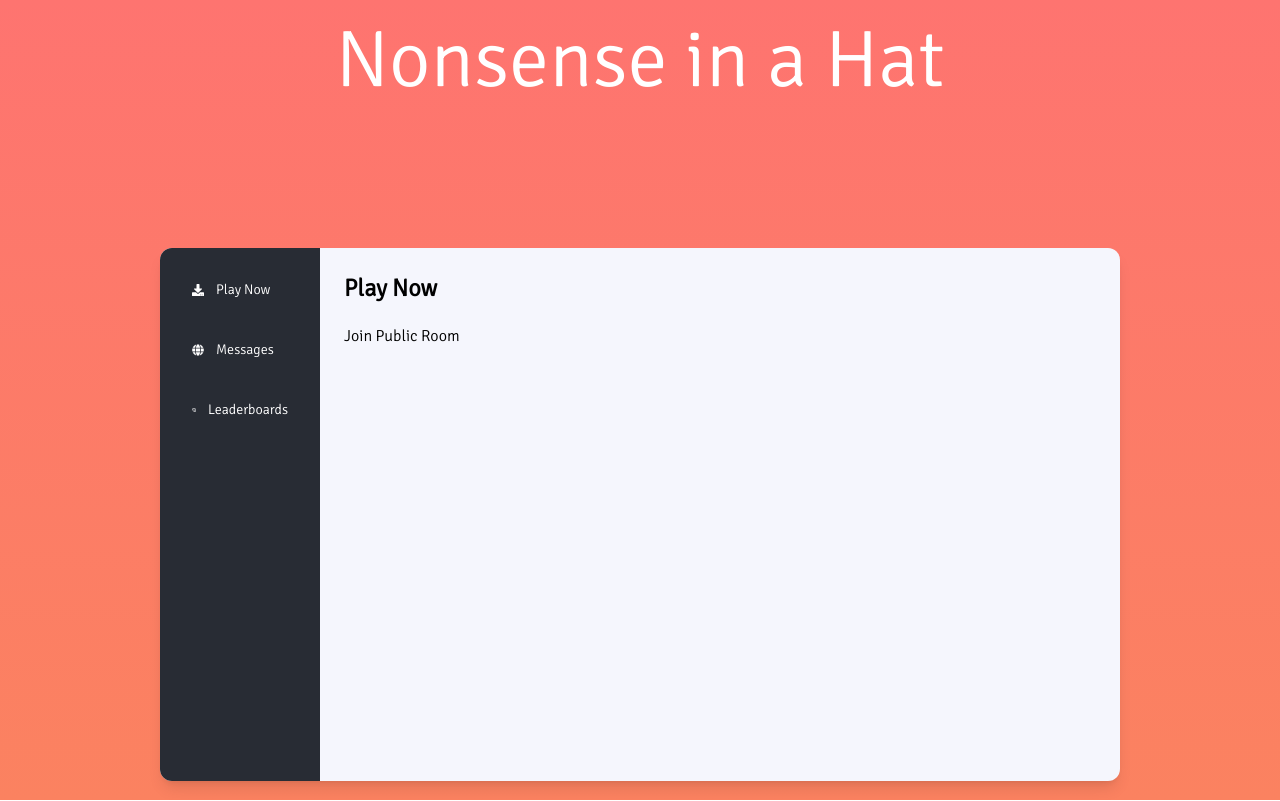
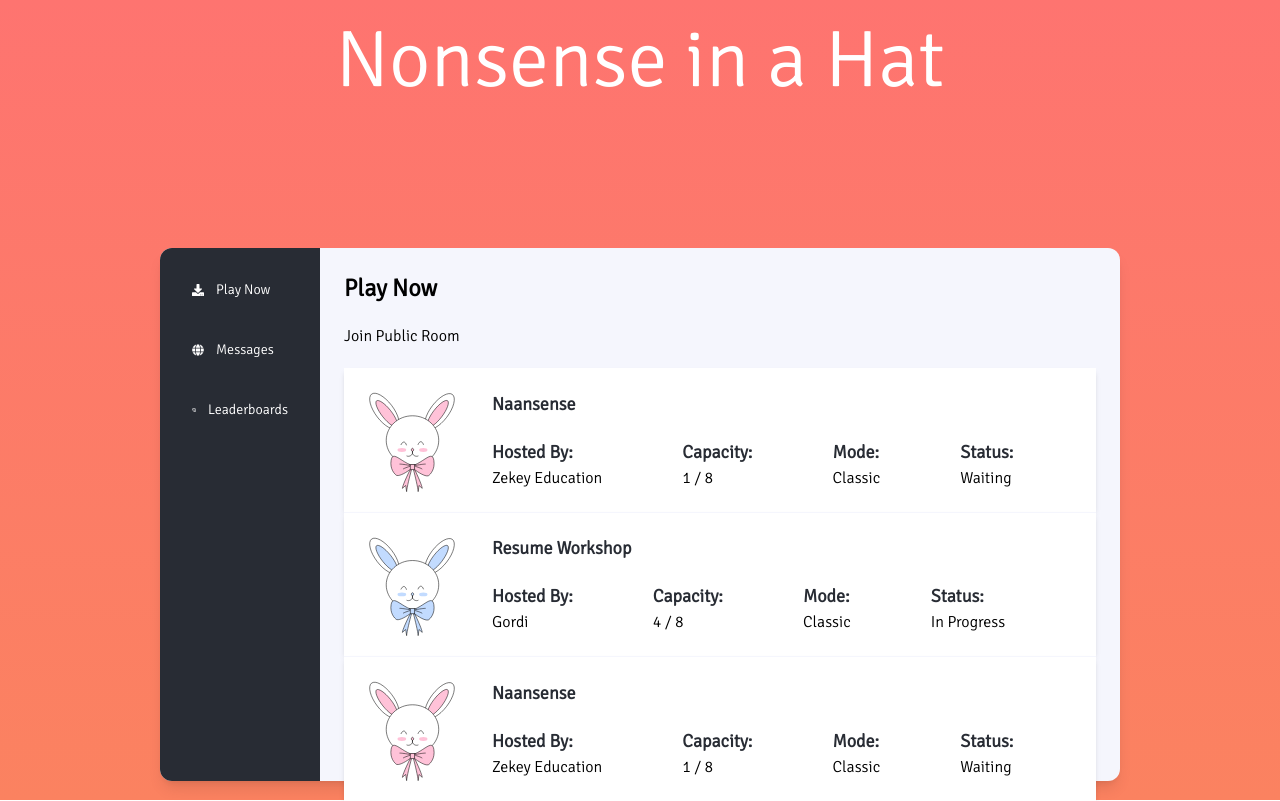
Before and after one commit to eric12397/nonsense-in-a-hat, a React (Create React App) app in the folder client/: page /home in a window 1280 px wide. Built offline with nearby package versions, Linux system fonts and the light colour scheme; no server answers.

Commit message:
rendered tiles for each room onto page

```diff
--- a/client/src/features/room/components/RoomItem.tsx
+++ b/client/src/features/room/components/RoomItem.tsx
@@ -4,12 +4,44 @@ import { Room } from '../interfaces/Room';
 interface RoomItemProps {
   key: string;
   room: Room;
+  host: any;
 };
 
-const RoomItem = ({ room }: RoomItemProps) => {
+const RoomItem = ({ room, host }: RoomItemProps) => {
   return (
-    <div className='p-3 rounded bg-white shadow-md'>
-      <p>{ room.name }</p>
+    <div className='bg-white shadow-md '>
+      <div className="flex items-center p-5">
+        <img
+          className="w-24 mr-8"
+          src={ host.avatar }
+        />
+
+        <div className='flex flex-col'>
+          <h3 className="font-semibold text-lg text-midnight">{ room.name }</h3>
+
+          <div className='flex flex-row mt-5'>
+            <div className='mr-20'>
+              <h5 className='font-semibold text-lg text-midnight'>Hosted By:</h5>
+              <p>{ host.name }</p>
+            </div>
+
+            <div className='mr-20'>
+              <h5 className='font-semibold text-lg text-midnight'>Capacity:</h5>
+              <p>{ room.currentPlayerCount } / { room.maxPlayersAllowed }</p>
+            </div>
+
+            <div className='mr-20'>
+              <h5 className='font-semibold text-lg text-midnight'>Mode:</h5>
+              <p>{ room.gameMode }</p>
+            </div>
+
+            <div>
+              <h5 className='font-semibold text-lg text-midnight'>Status:</h5>
+              <p>{ room.isGameInProgress ? "In Progress" : "Waiting" }</p>
+            </div>
+          </div>
+        </div>
+      </div>
     </div>
   )
 }
--- a/client/src/features/room/components/RoomsList.tsx
+++ b/client/src/features/room/components/RoomsList.tsx
@@ -2,27 +2,49 @@ import React, { useState, useEffect } from 'react';
 import axios from 'axios';
 import RoomItem from './RoomItem';
 import { Room } from '../interfaces/Room';
+import rabbitPink from "../../../assets/rabbit-pink.svg";
+import rabbitBlue from "../../../assets/rabbit-blue.svg";
+
+const initialRoomData1: Room = {
+  id: "123",
+  name: "Naansense",
+  host: { name: "Zekey Education", avatar: rabbitPink  },
+  currentPlayerCount: 1,
+  maxPlayersAllowed: 8,
+  gameMode: "Classic",
+  isGameInProgress: false,
+}
+const initialRoomData2: Room = {
+  id: "123",
+  name: "Resume Workshop",
+  host: { name: "Gordi", avatar: rabbitBlue },
+  currentPlayerCount: 4,
+  maxPlayersAllowed: 8,
+  gameMode: "Classic",
+  isGameInProgress: true,
+}
 
 const RoomsList = () => {
-  const [rooms, setRooms] = useState<Room[]>();
+  const [rooms, setRooms] = useState<Room[]>([initialRoomData1,initialRoomData2,initialRoomData1]);
 
   useEffect(() => {
     axios
-      .get('http://localhost:8000/rooms')
+      .get<Room[]>('http://localhost:8000/rooms')
       .then(response => {
         setRooms(response.data);
       })
   }, []);
 
   return (
-    <>
+    <div className='grid grid-cols-1 divide-y divide-silver'>
       { rooms && rooms.map(room => (
         <RoomItem
           key={ room.id }
           room={ room }
+          host={ room.host }
         ></RoomItem>
       ))}
-    </>
+    </div>
   );
 }
 export default RoomsList;
```
